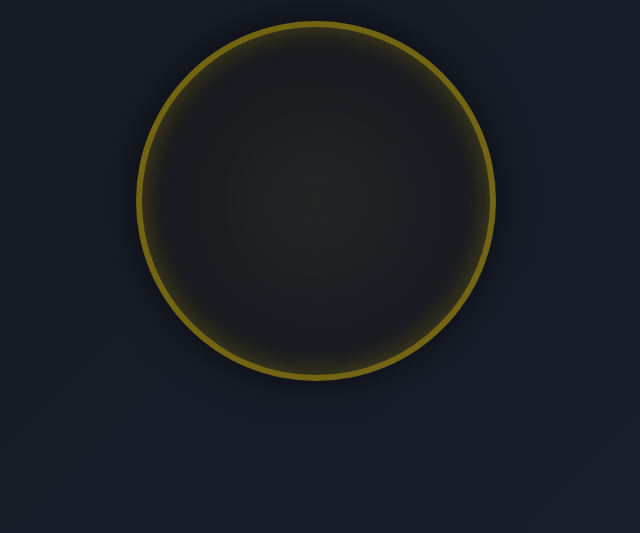
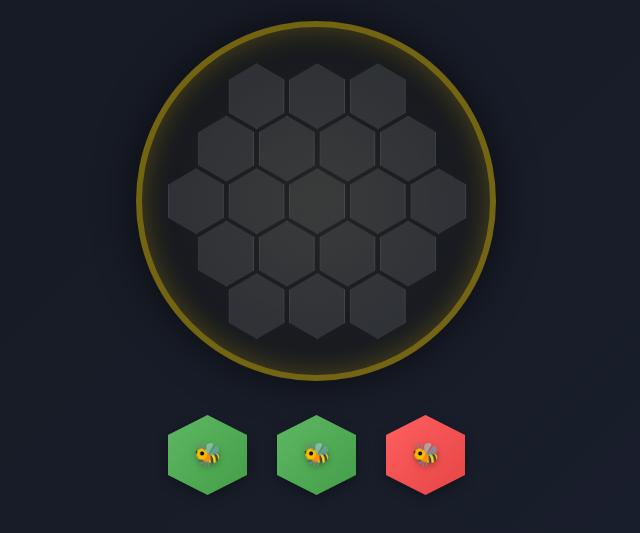
Before and after one commit to Dineshsuryvanshi/Rhexa, a plain HTML site: page index.html in a window 1280 px wide. Shown: the part 199-732 px from the top of the page, without its empty margins (324-964 px from the left). Drawn offline with nearby package versions, Linux system fonts and the light colour scheme.

Commit message:
Update and rename index (2).html to index.html

```diff
--- a/index (2).html
+++ b/index.html
@@ -442,6 +442,6 @@
 
     <div id="drag-ghost" class="drag-ghost hidden"></div>
 
-    <script src="script (1).js"></script>
+    <script src="script.js"></script>
 </body>
 </html>
```
